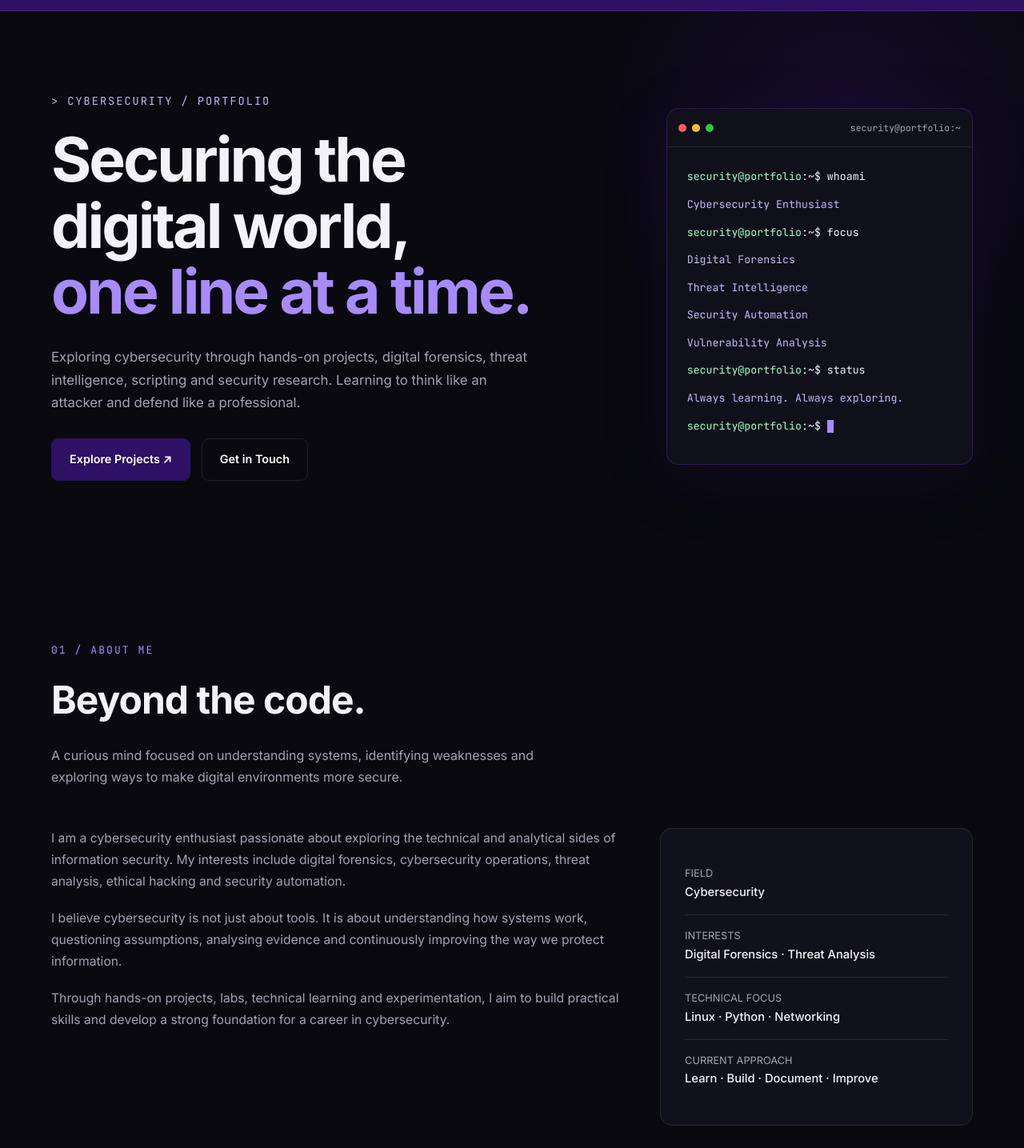
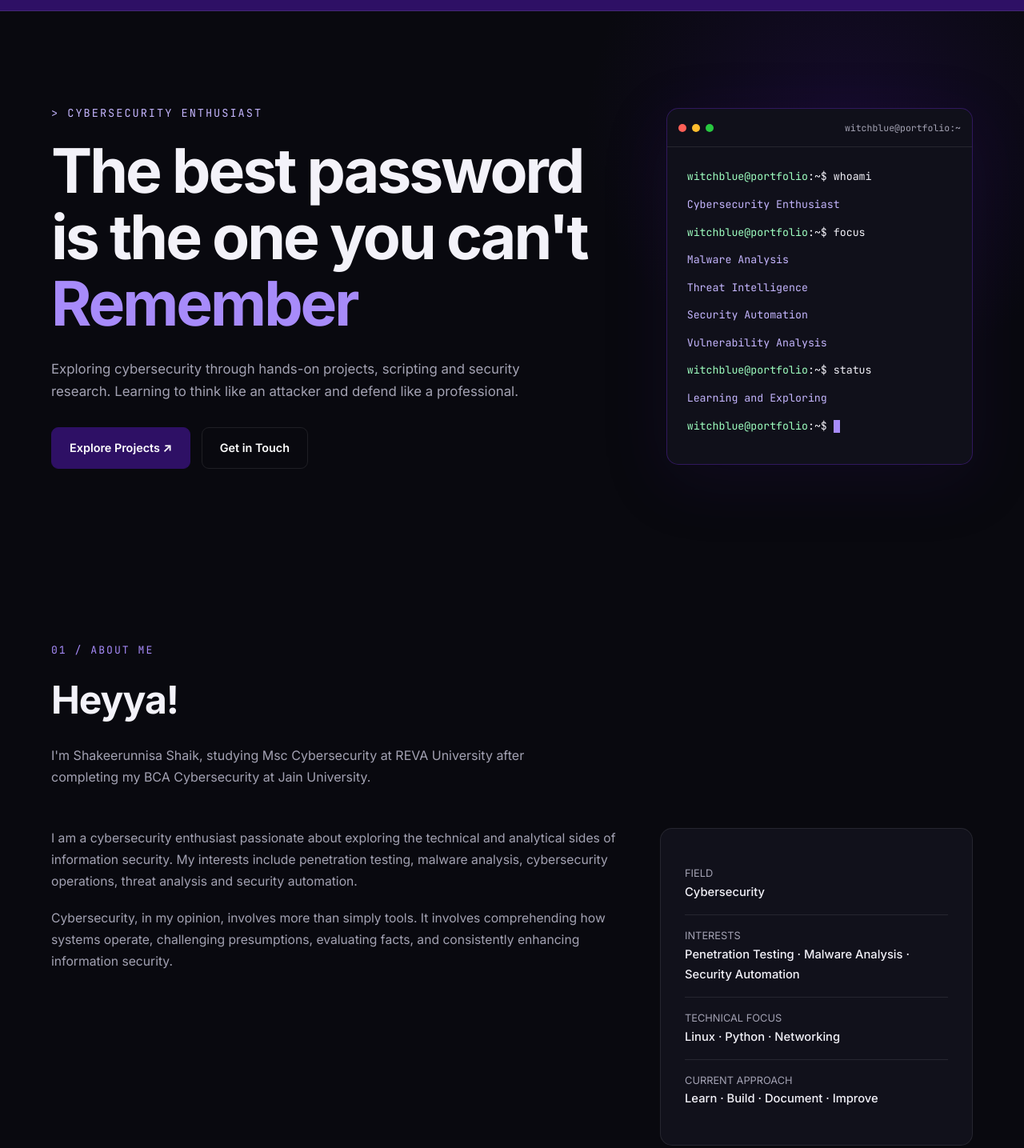
Before and after one commit to witchblue/witchblue.github.io, a plain HTML site: page index.html in a window 1280 px wide. Shown: the part 63-1498 px from the top of the page at 80% size. Drawn offline with Linux system fonts and the light colour scheme.

Commit message:
Update index.html

```diff
--- a/index.html
+++ b/index.html
@@ -5,7 +5,7 @@
 <meta charset="UTF-8">
 <meta name="viewport" content="width=device-width, initial-scale=1.0">
 <meta name="theme-color" content="#2E1065">
-<meta name="description" content="Cybersecurity portfolio showcasing security projects, digital forensics, threat intelligence, scripting and security research.">
+<meta name="description" content="Cybersecurity portfolio showcasing projects, scripting and security research.">
 <title>Cybersecurity Portfolio | Security Researcher</title>
 
 <link rel="preconnect" href="https://fonts.googleapis.com">
@@ -778,19 +778,18 @@ section:not(.hero) {
     <div class="hero-content reveal">
 
       <div class="eyebrow">
-        &gt; CYBERSECURITY / PORTFOLIO
+        &gt; CYBERSECURITY ENTHUSIAST
       </div>
 
       <h1>
-        Securing the<br>
-        digital world,<br>
-        <span class="accent">one line at a time.</span>
+      The best password<br>
+      is the one you can't<br>
+        <span class="accent">Remember</span>
       </h1>
 
       <p class="hero-description">
         Exploring cybersecurity through hands-on projects,
-        digital forensics, threat intelligence, scripting and
-        security research. Learning to think like an attacker
+        scripting and security research. Learning to think like an attacker
         and defend like a professional.
       </p>
 
@@ -812,13 +811,13 @@ section:not(.hero) {
         <div class="dot dot-red"></div>
         <div class="dot dot-yellow"></div>
         <div class="dot dot-green"></div>
-        <span class="terminal-title">security@portfolio:~</span>
+        <span class="terminal-title">witchblue@portfolio:~</span>
       </div>
 
       <div class="terminal-body">
 
         <div class="terminal-line">
-          <span class="prompt">security@portfolio</span>:~$ whoami
+          <span class="prompt">witchblue@portfolio</span>:~$ whoami
         </div>
 
         <div class="terminal-line terminal-value">
@@ -826,11 +825,11 @@ section:not(.hero) {
         </div>
 
         <div class="terminal-line">
-          <span class="prompt">security@portfolio</span>:~$ focus
+          <span class="prompt">witchblue@portfolio</span>:~$ focus
         </div>
 
         <div class="terminal-line terminal-value">
-          Digital Forensics
+          Malware Analysis
         </div>
 
         <div class="terminal-line terminal-value">
@@ -846,15 +845,15 @@ section:not(.hero) {
         </div>
 
         <div class="terminal-line">
-          <span class="prompt">security@portfolio</span>:~$ status
+          <span class="prompt">witchblue@portfolio</span>:~$ status
         </div>
 
         <div class="terminal-line terminal-value">
-          Always learning. Always exploring.
+          Learning and Exploring
         </div>
 
         <div class="terminal-line">
-          <span class="prompt">security@portfolio</span>:~$
+          <span class="prompt">witchblue@portfolio</span>:~$
           <span class="cursor"></span>
         </div>
 
@@ -870,11 +869,10 @@ section:not(.hero) {
 
     <div class="section-heading reveal">
       <div class="section-number">01 / ABOUT ME</div>
-      <h2>Beyond the code.</h2>
+      <h2>Heyya!</h2>
       <p>
-        A curious mind focused on understanding systems,
-        identifying weaknesses and exploring ways to make
-        digital environments more secure.
+        I'm Shakeerunnisa Shaik, studying Msc Cybersecurity at REVA University after completing
+      my BCA Cybersecurity at Jain University.
       </p>
     </div>
 
@@ -885,24 +883,23 @@ section:not(.hero) {
         <p>
           I am a cybersecurity enthusiast passionate about
           exploring the technical and analytical sides of
-          information security. My interests include digital
-          forensics, cybersecurity operations, threat analysis,
-          ethical hacking and security automation.
+          information security. My interests include penetration testing,
+          malware analysis, cybersecurity operations, threat analysis
+          and security automation.
         </p>
 
         <p>
-          I believe cybersecurity is not just about tools.
-          It is about understanding how systems work, questioning
-          assumptions, analysing evidence and continuously
-          improving the way we protect information.
+          Cybersecurity, in my opinion, involves more than simply tools.
+          It involves comprehending how systems operate, challenging
+          presumptions, evaluating facts, and consistently enhancing information security.
         </p>
 
-        <p>
+        <!-- This is an HTML comment  <p>
           Through hands-on projects, labs, technical learning
           and experimentation, I aim to build practical skills
           and develop a strong foundation for a career in
           cybersecurity.
-        </p>
+        </p>-->
 
       </div>
 
@@ -916,7 +913,7 @@ section:not(.hero) {
         <div class="info-item">
           <div class="info-label">INTERESTS</div>
           <div class="info-value">
-            Digital Forensics · Threat Analysis
+            Penetration Testing · Malware Analysis · Security Automation
           </div>
         </div>
 
```
